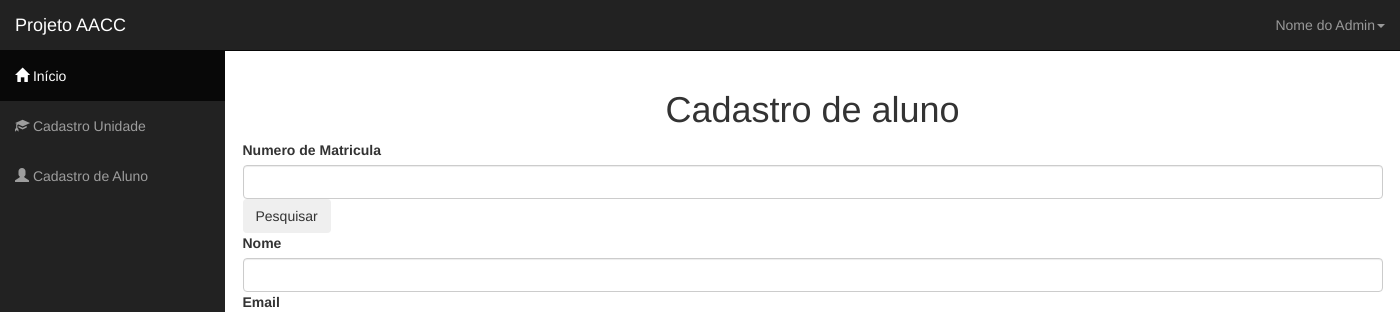
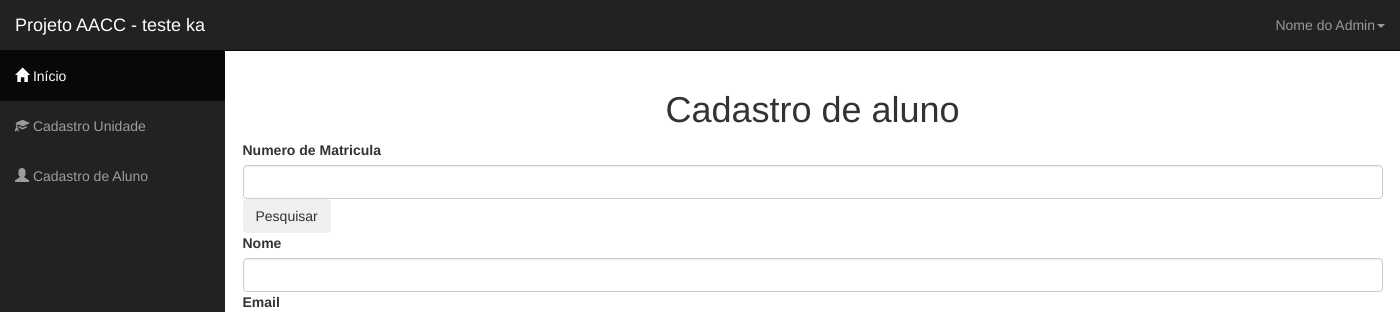
Before and after one commit to GuilhermeAgunzo/aaccdesenvolvimento, a CodeIgniter app: page /database/index.php/aluno/index in a window 1400 px wide. Shown: the top 312 px of the page. Run offline with CodeIgniter, Linux system fonts and the light colour scheme; data that the repository does not hold is empty; some libraries are stand-ins or nearby versions.

Commit message:
Teste de Commit

```diff
--- a/application/views/aluno/formulario_cadastro.php
+++ b/application/views/aluno/formulario_cadastro.php
@@ -18,7 +18,7 @@
                 <span class="icon-bar"></span>
                 <span class="icon-bar"></span>
             </button>
-            <a class="navbar-brand" href="admin.html">Projeto AACC</a>
+            <a class="navbar-brand" href="admin.html">Projeto AACC - teste ka</a>
         </div>
 
         <!-- Top Menu Items -->
```
